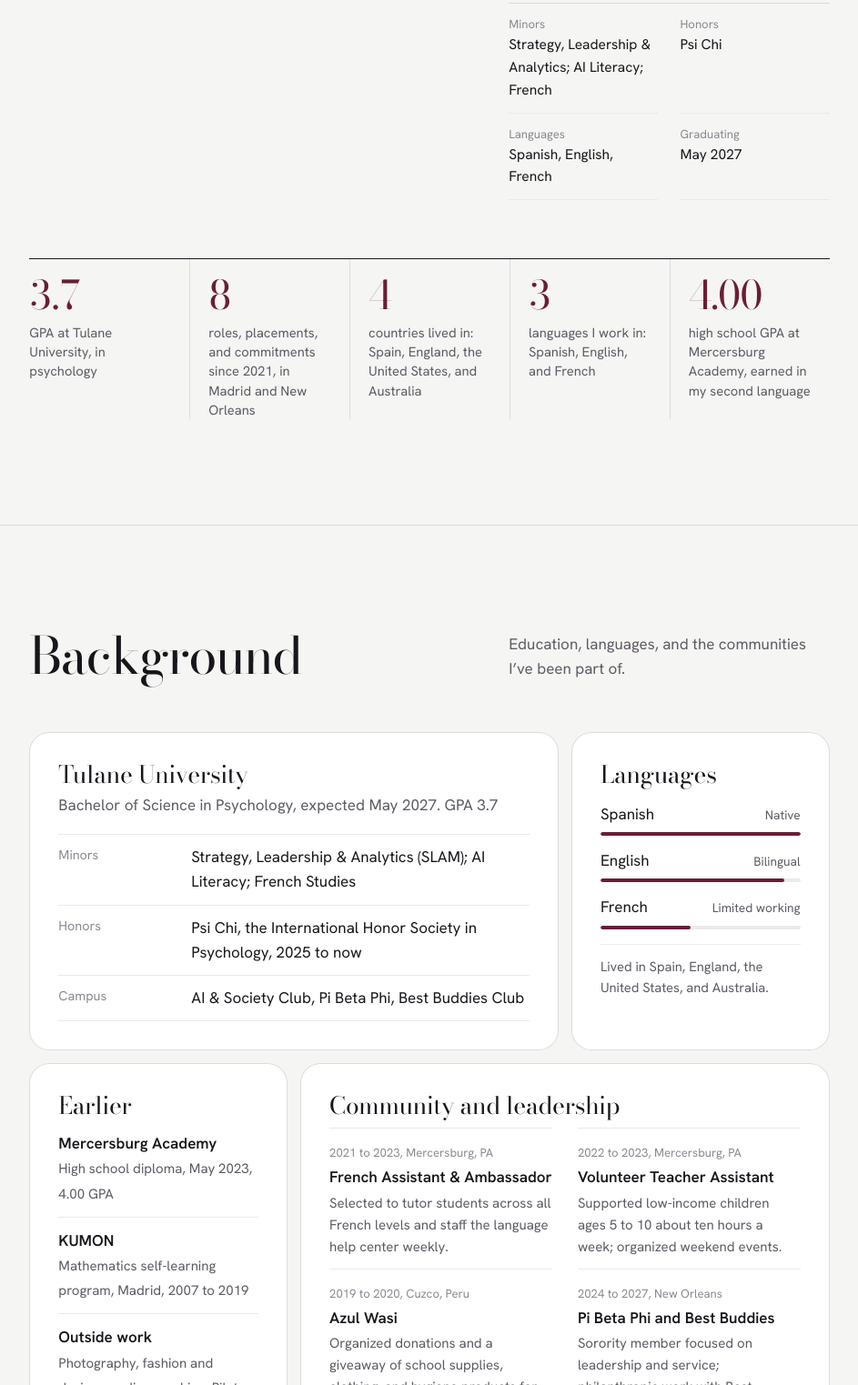
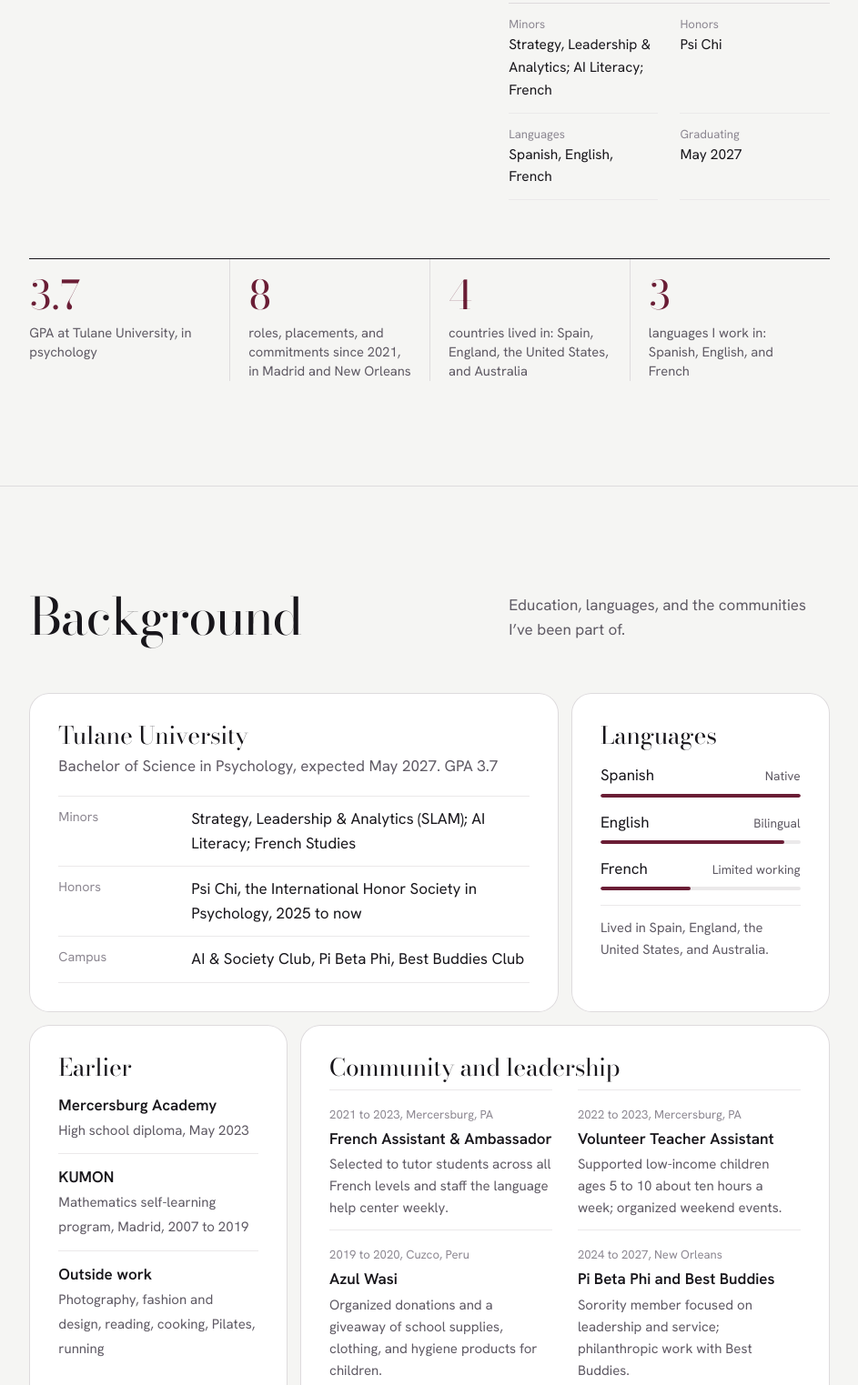
Before and after one commit to paulaluruena/Paula_Luruena_Portfolio_BehaviorWorkAI, a plain HTML site: page index.html in a window 1280 px wide. Shown: the part 2072-3595 px from the top of the page at 91% size, without its empty margins (312-1255 px from the left). Drawn offline with Linux system fonts and the light colour scheme.

Commit message:
Remove high school GPA
Co-Authored-By: Claude Fable 5.2 <noreply@anthropic.com>
Claude-Session: https://claude.ai/code/session_01BkNfmnr9dUtMLcmbWtwJae

```diff
--- a/index.html
+++ b/index.html
@@ -65,7 +65,7 @@
             </dl>
           </div>
         </div>
-        <dl class="record"><div><dt>3.7</dt><dd>GPA at Tulane University, in psychology</dd></div><div><dt>8</dt><dd>roles, placements, and commitments since 2021, in Madrid and New Orleans</dd></div><div><dt>4</dt><dd>countries lived in: Spain, England, the United States, and Australia</dd></div><div><dt>3</dt><dd>languages I work in: Spanish, English, and French</dd></div><div><dt>4.00</dt><dd>high school GPA at Mercersburg Academy, earned in my second language</dd></div></dl>
+        <dl class="record"><div><dt>3.7</dt><dd>GPA at Tulane University, in psychology</dd></div><div><dt>8</dt><dd>roles, placements, and commitments since 2021, in Madrid and New Orleans</dd></div><div><dt>4</dt><dd>countries lived in: Spain, England, the United States, and Australia</dd></div><div><dt>3</dt><dd>languages I work in: Spanish, English, and French</dd></div></dl>
       </div>
     </section>
 
@@ -93,7 +93,7 @@
           <article class="tile tile-earlier">
             <h3>Earlier</h3>
             <ul class="earlier-list">
-              <li><strong>Mercersburg Academy</strong><span>High school diploma, May 2023, 4.00 GPA</span></li>
+              <li><strong>Mercersburg Academy</strong><span>High school diploma, May 2023</span></li>
               <li><strong>KUMON</strong><span>Mathematics self-learning program, Madrid, 2007 to 2019</span></li>
               <li><strong>Outside work</strong><span>Photography, fashion and design, reading, cooking, Pilates, running</span></li>
             </ul>
--- a/styles.css
+++ b/styles.css
@@ -877,7 +877,7 @@ html:not(.js) .tabset-tabs{display:none}html:not(.js) .tp{grid-area:auto}
 .xnote{color:var(--soft);font-size:.88rem}
 .xnote .chip-link{font-size:.82rem;padding:3px 10px}
 /* the record, under the profile */
-.record{display:grid;grid-template-columns:repeat(5,1fr);margin-top:clamp(36px,5vw,64px);border-top:1px solid var(--ink)}
+.record{display:grid;grid-template-columns:repeat(4,1fr);margin-top:clamp(36px,5vw,64px);border-top:1px solid var(--ink)}
 .record>div{padding:18px 20px 0 0}
 .record>div+div{padding-left:20px;border-left:1px solid var(--line)}
 .record dt{font-family:var(--serif);font-size:clamp(2.2rem,3.4vw,3.1rem);line-height:1;letter-spacing:-.02em;color:var(--wine)}
```
